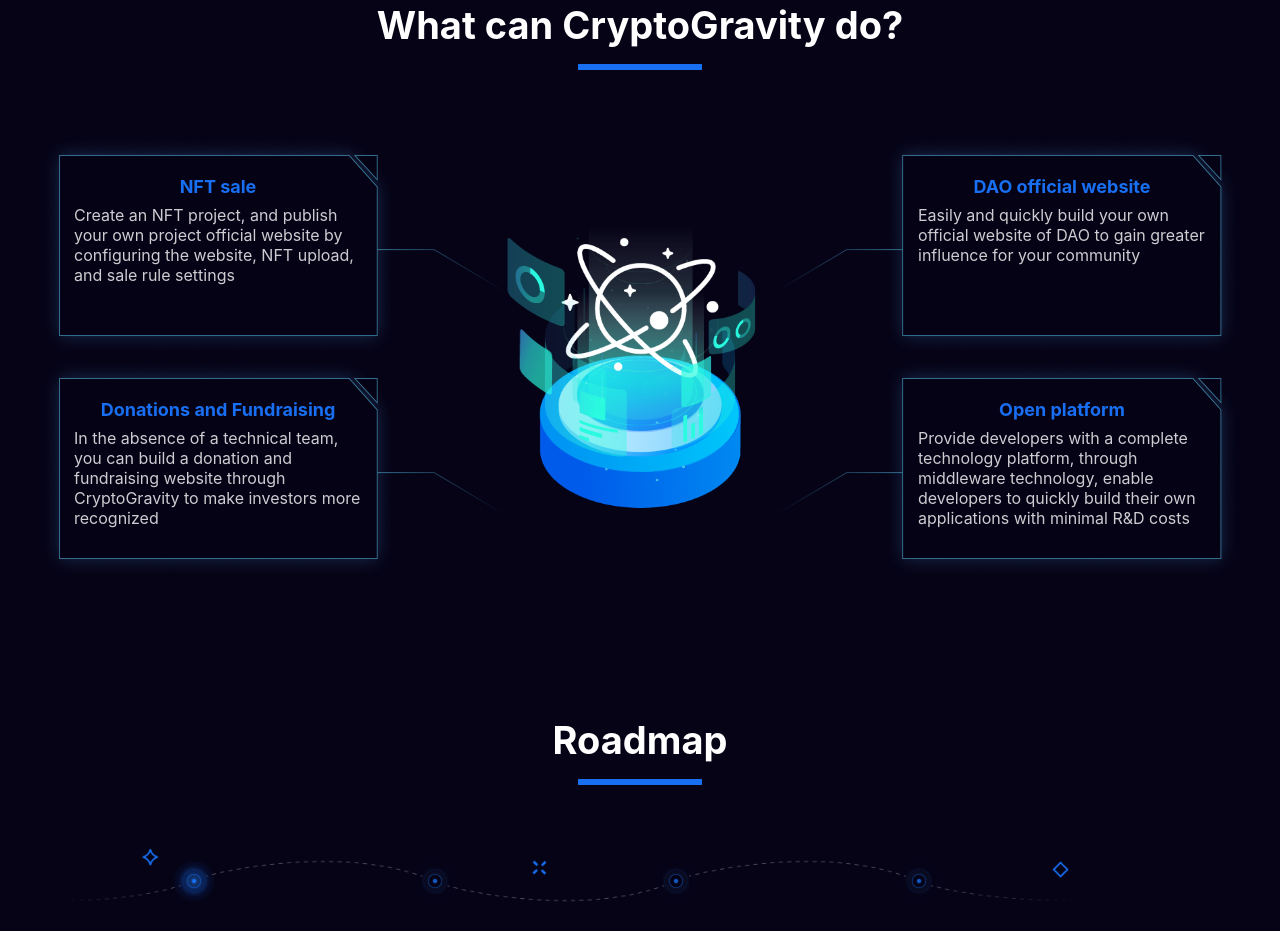
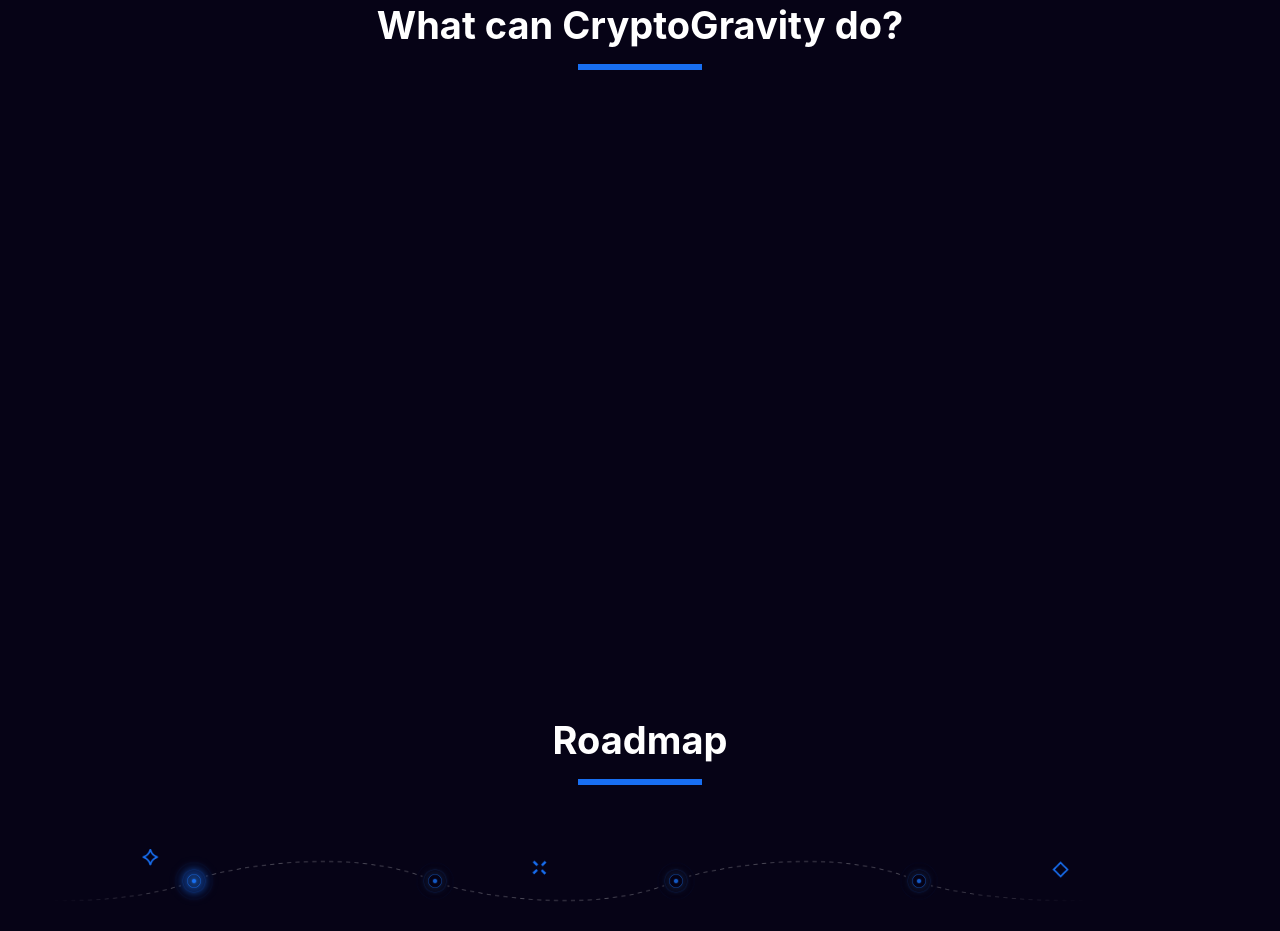
Before and after one commit to CryptoGravityDevelopGroup/websit-pc, a React app: page / in a window 1280 px wide. Shown: the part 1680-2611 px from the top of the page. Built offline with nearby package versions, Linux system fonts and the light colour scheme.

Commit message:
添加样式

```diff
--- a/src/components/header/Header.jsx
+++ b/src/components/header/Header.jsx
@@ -9,7 +9,7 @@ export function Header() {
     const PageId = document.querySelector("#" + key);
     console.log('PageId.offsetTop',PageId.offsetTop);
     window.scrollTo({
-      top: PageId.offsetTop - 100,
+      top: PageId.offsetTop - 80,
       behavior: "smooth",
     });
   }
--- a/src/pages/main/MainPage.jsx
+++ b/src/pages/main/MainPage.jsx
@@ -17,6 +17,7 @@ export function MainPage() {
   const [curRoadmapPointIndex, setcurRoadmapPointIndex] = useState(1);
   const [curTeamsIndex, setCurTeamsIndex] = useState(2);
   const [teamAvatarListPos, setTeamAvatarListPos] = useState(0);
+  const [weCanDoShowStatus, setWeCanDoShowStatus] = useState(false);
   const introductionList = [
     {
       logo: '/ic_intro_1.png',
@@ -63,6 +64,17 @@ export function MainPage() {
       animationData: wecandoJson,
       assetsPath: '/lottie/we-can-do/images/'
     });
+  }, [])
+  const handleScroll = () => {
+    const wenCanDoDOM = document.querySelector("#weCando");
+    if(window.scrollY>wenCanDoDOM.offsetTop - 100) {
+      setWeCanDoShowStatus(true);
+    } else {
+      setWeCanDoShowStatus(false);
+    }
+  }
+  useEffect(() => {
+    window.addEventListener('scroll', handleScroll);
   }, [])
   const handleRoadPointChange = (index) => {
     setcurRoadmapPointIndex(index);
@@ -116,13 +128,13 @@ export function MainPage() {
             }
           </div>
         </div>
-        <div className={styles["do-wrap"]}>
+        <div className={styles["do-wrap"]} id='weCando'>
           <div className={styles["introduction-title-wrap"]}>
             <div className={styles["introduction-title"]}>What can CryptoGravity do?</div>
             <div className={styles["introduction-line"]}></div>
           </div>
           <div className={styles['introduction-content']}>
-            <div className={styles['to-item']}>
+            <div className={[styles['to-item'], weCanDoShowStatus ? styles['to-item-active'] : ''].join(' ')}>
               <div className={styles['to-item-content']}>
                 <div className={styles['to-item-title']}>
                   NFT sale
@@ -130,7 +142,7 @@ export function MainPage() {
                 <div className={styles['to-item-desc']}>Create an NFT project, and publish your own project official website by configuring the website, NFT upload, and sale rule settings</div>
               </div>
             </div>
-            <div className={[styles['to-item'], styles['to-item-left']].join(' ')}>
+            <div className={[styles['to-item'], styles['to-item-left'], weCanDoShowStatus ? styles['to-item-left-active'] : ''].join(' ')}>
               <div className={[styles['to-item-content'], styles['to-item-content-left']].join(' ')}>
                 <div className={styles['to-item-title']}>
                   DAO official website
@@ -138,7 +150,7 @@ export function MainPage() {
                 <div className={styles['to-item-desc']}>Easily and quickly build your own official website of DAO to gain greater influence for your community</div>
               </div>
             </div>
-            <div className={styles['to-item']}>
+            <div className={[styles['to-item'], weCanDoShowStatus ? styles['to-item-active'] : ''].join(' ')}>
               <div className={styles['to-item-content']}>
                 <div className={styles['to-item-title']}>
                   Donations and Fundraising
@@ -146,7 +158,7 @@ export function MainPage() {
                 <div className={styles['to-item-desc']}>In the absence of a technical team, you can build a donation and fundraising website through CryptoGravity to make investors more recognized</div>
               </div>
             </div>
-            <div className={[styles['to-item'], styles['to-item-left']].join(' ')}>
+            <div className={[styles['to-item'], styles['to-item-left'], weCanDoShowStatus ? styles['to-item-left-active'] : ''].join(' ')}>
               <div className={[styles['to-item-content'], styles['to-item-content-left']].join(' ')}>
                 <div className={styles['to-item-title']}>
                   Open platform
@@ -154,7 +166,7 @@ export function MainPage() {
                 <div className={styles['to-item-desc']}>Provide developers with a complete technology platform, through middleware technology, enable developers to quickly build their own applications with minimal R&D costs</div>
               </div>
             </div>
-            <div className={styles['to-center-image']} ref={weCanDoRef}></div>
+            <div className={[styles['to-center-image'], weCanDoShowStatus ? styles['to-center-image-active'] : '' ].join(' ')} ref={weCanDoRef}></div>
           </div>
         </div>
         <div className={styles["roadmap-wrap"]} id='roadmap'>
--- a/src/pages/main/MainPage.module.css
+++ b/src/pages/main/MainPage.module.css
@@ -128,10 +128,25 @@
   background-repeat: no-repeat;
   background-image: url('@/assets/img_cwd_1.png');
   position: relative;
-
+  transition: 1s;
+  left: 120px;
+  opacity: 0;
 }
 .to-item-left {
+  left: -120px;
+  opacity: 0;
   background-image: url('@/assets/img_cwd_2.png');
+  transition: 1s;
+  left: -120px;
+  opacity: 0;
+}
+.to-item-active {
+  left: 0;
+  opacity: 1;
+}
+.to-item-left-active {
+  left: 0;
+  opacity: 1;
 }
 .to-item-content {
   position: absolute;
@@ -169,6 +184,11 @@
   left: 50%;
   transform: translate(-50%, 0);
   overflow: hidden;
+  opacity: 0;
+}
+.to-center-image-active {
+  opacity: 1;
+  transition: .3s;
 }
 .roadmap-wrap {
   height: 606px;
@@ -344,7 +364,6 @@
 .team-avatar-item-active {
   width: 288px;
   height: 288px;
-  transition:.3s;
 }
 .teams-btn-left {
   background-image: url('@/assets/ic_team_left.png');
```
